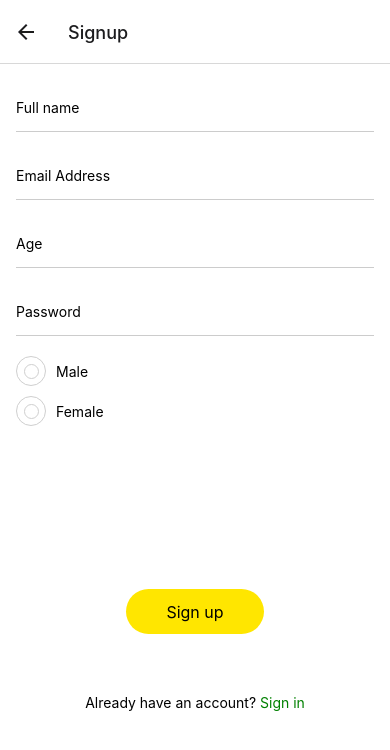
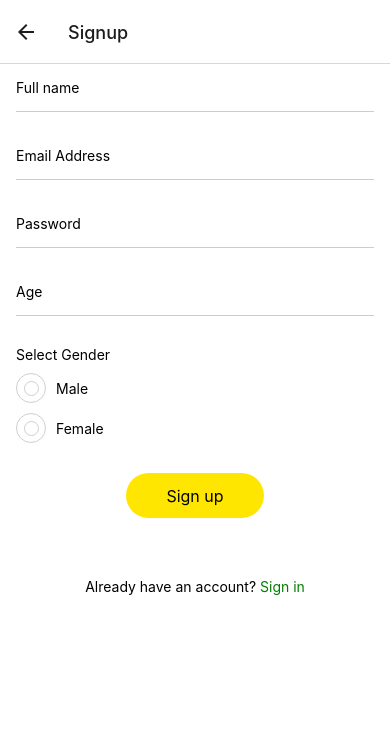
Before and after one commit to aashabul/authentication-react-native, a React Native app: screen /Signup in a window 390 px wide. Shown: the top 750 px of the page. Built offline with nearby package versions, Linux system fonts and the light colour scheme; no server answers.

Commit message:
firebase connection done

```diff
--- a/App.js
+++ b/App.js
@@ -7,6 +7,18 @@ import Signin from "./src/screens/signin";
 import Signup from "./src/screens/signup";
 import Edit from "./src/screens/edit";
 import Create from "./src/screens/create";
+import { initializeApp } from "firebase/app";
+
+const firebaseConfig = {
+  apiKey: process.env.REACT_APP_FIREBASE_API_KEY,
+  authDomain: process.env.REACT_APP_FIREBASE_AUTH_DOMAIN,
+  projectId: process.env.REACT_APP_FIREBASE_PROJECT_ID,
+  storageBucket: process.env.REACT_APP_FIREBASE_STORAGE_BUCKET,
+  messagingSenderId: process.env.REACT_APP_FIREBASE_MESSAGING_SENDER_ID,
+  appId: process.env.REACT_APP_FIREBASE_APP_ID,
+};
+
+const app = initializeApp(firebaseConfig);
 
 const AppTheme = {
   ...DefaultTheme,
--- a/package.json
+++ b/package.json
@@ -14,6 +14,7 @@
     "@react-navigation/native-stack": "^6.6.2",
     "expo": "~45.0.0",
     "expo-status-bar": "~1.3.0",
+    "firebase": "9.7.0",
     "react": "17.0.2",
     "react-dom": "17.0.2",
     "react-native": "0.68.2",
--- a/src/screens/signup.jsx
+++ b/src/screens/signup.jsx
@@ -21,8 +21,11 @@ export default function Signup() {
       <View style={styles.inputContainer}>
         <Input placeholder="Full name" />
         <Input placeholder="Email Address" />
+        <Input placeholder="Password" secureTextEntry />
         <Input placeholder="Age" />
-        <Input placeholder="Password" secureTextEntry />
+        <View style={{ marginVertical: 10 }}>
+          <Text>Select Gender</Text>
+        </View>
         {genderOptions.map((option) => {
           const selected = option === gender;
           return (
@@ -48,20 +51,6 @@ export default function Signup() {
             </Pressable>
           );
         })}
-
-        {/* <Pressable style={styles.radioContainer}>
-          <View
-            style={[styles.outerCircle, selected && styles.selectedOuterCircle]}
-          >
-            <View
-              style={[
-                styles.innerCircle,
-                selected && styles.selectedInnerCircle,
-              ]}
-            />
-          </View>
-          <Text style={styles.radioText}>Female</Text>
-        </Pressable> */}
       </View>
 
       <View style={styles.pressableContainer}>
@@ -108,10 +97,10 @@ const styles = StyleSheet.create({
   },
   inputContainer: {
     paddingHorizontal: 16,
-    paddingVertical: 20,
+    paddingBottom: 20,
   },
   pressableContainer: {
-    flex: 1,
+    // flex: 1,
     // justifyContent: "flex-end",
     justifyContent: "center",
     alignItems: "center",
```
Also changed, not shown: 2 other files (tests, documents, lock files or other folders).
